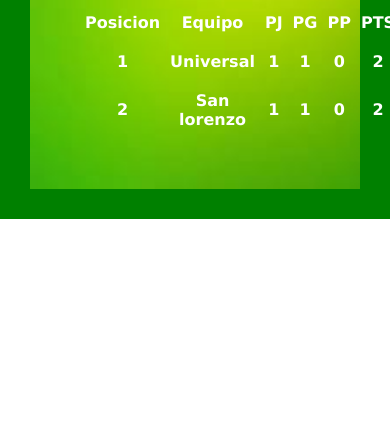
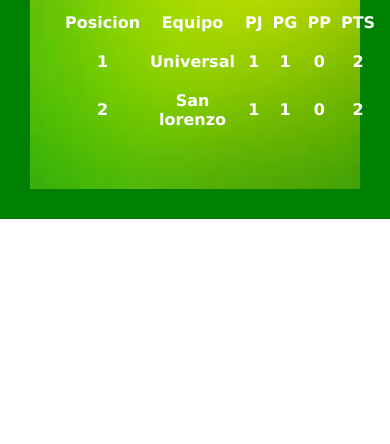
Before and after one commit to garciaguanco/universalbasquet, a website: page paginas/u15.html in a window 390 px wide. Shown: the part 133-577 px from the top of the page. Drawn offline with nearby package versions, Linux system fonts and the light colour scheme.

Commit message:
modifique en table paginas mini.html y u15.html maring-left auto y maring-right auto para que en mobile no desborde mas

```diff
--- a/css/style.css
+++ b/css/style.css
@@ -218,6 +218,9 @@ table{
     width: 100%;
     margin: 20px;
     color: white;
+    margin-left: auto;
+    margin-right: auto;
+
 }
 
 .encabezados{
@@ -457,7 +460,7 @@ textarea{
 
 /* Header Mobile */
 
-@media (max-width: 767px){
+@media (min-width: 0px) and (max-width: 767px){
 
 .header__nav ul{
         display: flex;
@@ -530,9 +533,11 @@ textarea{
     display: block;
 
 }
-
+}
 
 /* index Mobile */
+
+@media (min-width: 0px) and (max-width: 767px){
 
 .img-1 {
     width: 80%;
@@ -545,13 +550,16 @@ textarea{
     border: dashed 3px white;
 }
 
-
 .container{
     width: 100%;
 }
+}
+
+
 
 /* contact Mobile */
 
+@media (min-width: 0px) and (max-width: 767px){
 
 .contact .contact__box {
     width: 90vw;
@@ -568,10 +576,11 @@ textarea{
 h2{
     padding: 20%;
 }
-
+}
 
 /* u13 Mobile */
 
+@media (min-width: 0px) and (max-width: 767px){
 
 .imgn-1 {
         width: 80%;
```
